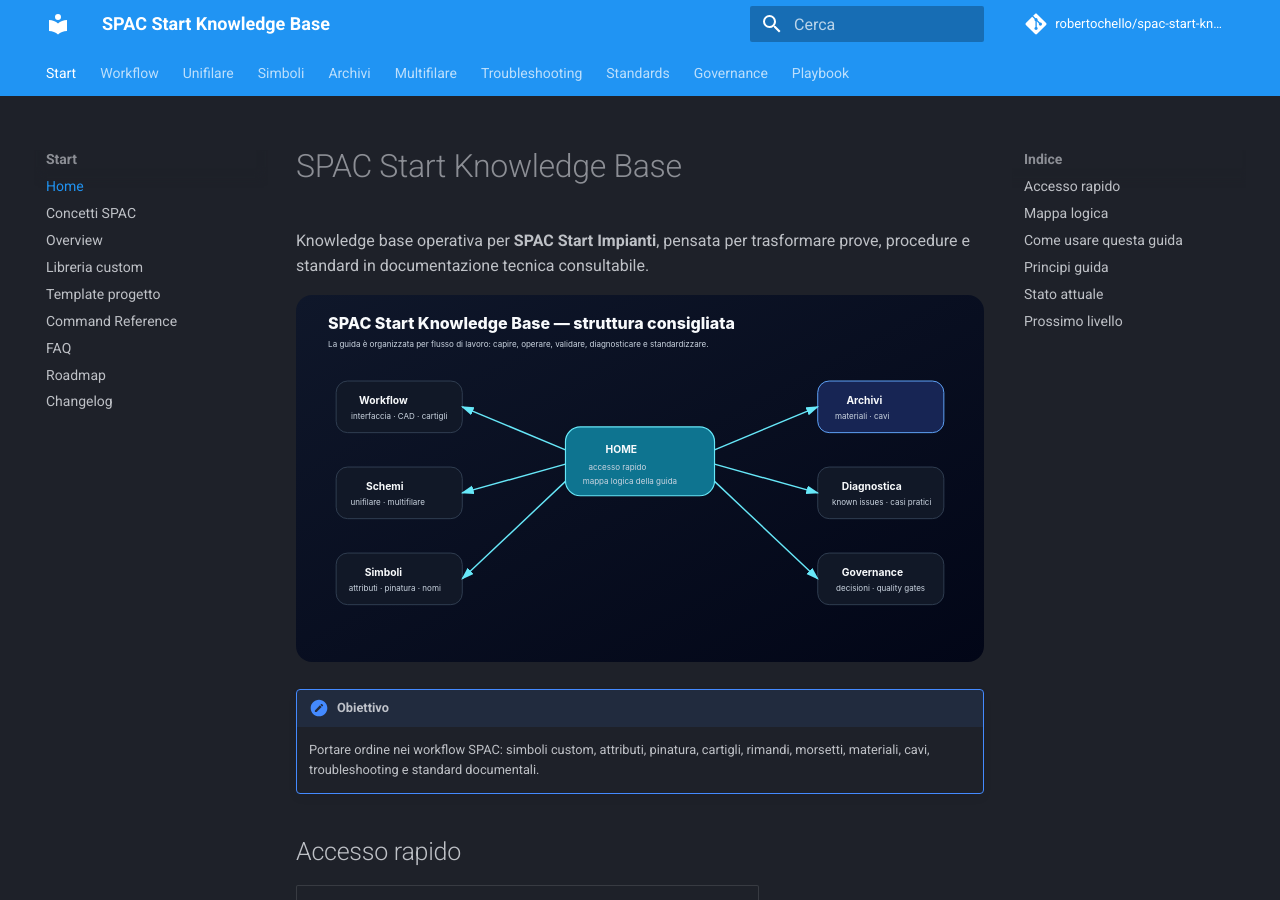
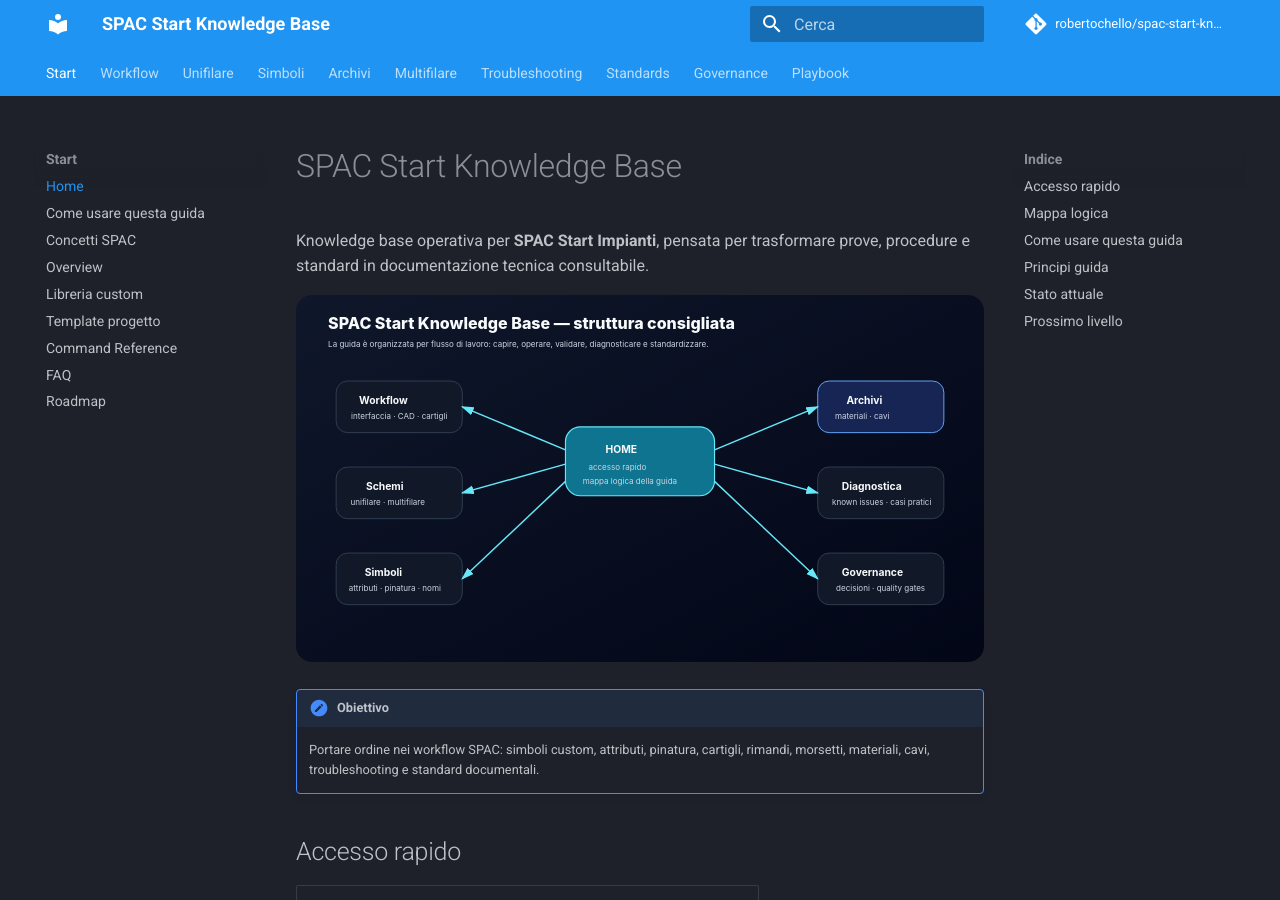
Before and after one commit to robertochello/spac-start-knowledge-base, an MkDocs documentation site: the page built from docs/index.md, in a window 1280 px wide and 900 px high. Built offline with MkDocs 1.6.1 and Material for MkDocs 9.7.7, drawn with Linux system fonts in a browser that asks for light colours; comment, search, counter and statistics services are not loaded.

Commit message:
Remove changelog and add orientation page to navigation

```diff
--- a/mkdocs.yml
+++ b/mkdocs.yml
@@ -46,6 +46,7 @@
 nav:
   - Start:
       - Home: index.md
+      - Come usare questa guida: 00-how-to-use.md
       - Concetti SPAC: concepts.md
       - Overview: 00-overview.md
       - Libreria custom: 15-custom-library.md
@@ -53,7 +54,6 @@
       - Command Reference: command-reference.md
       - FAQ: faq.md
       - Roadmap: roadmap.md
-      - Changelog: changelog.md
   - Workflow:
       - Interfaccia e menu: 01-interface-and-menu.md
       - Workflow CAD 2D: 02-cad-workflow.md
```
